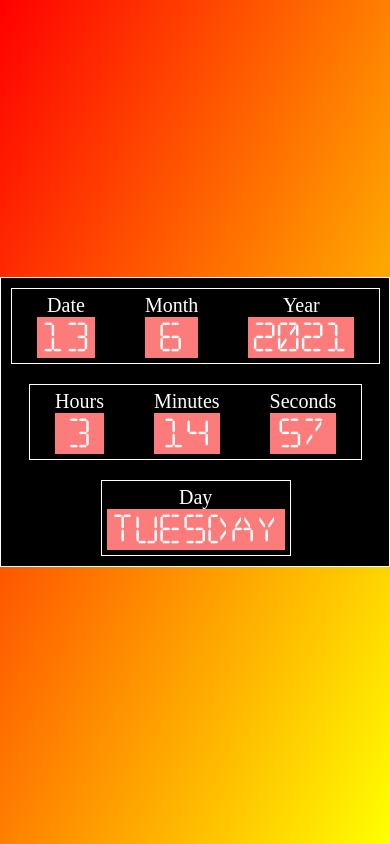
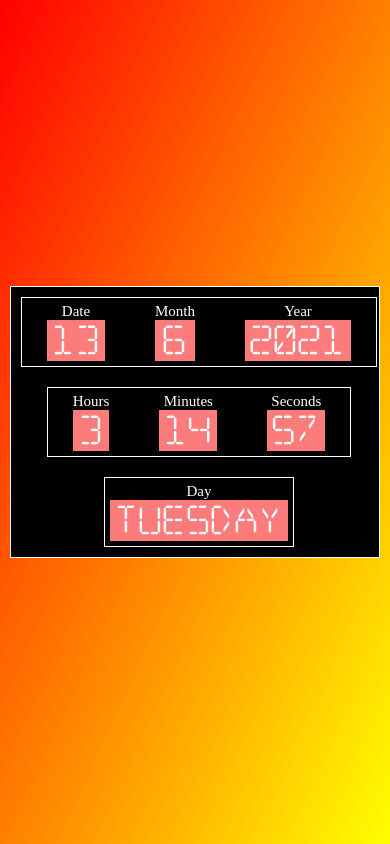
Before and after one commit to Hrithik08-varshney/Digital-Clock, a plain HTML site: page index.html in a window 390 px wide. Drawn offline with Linux system fonts and the light colour scheme.

Commit message:
Update style.css

```diff
--- a/style.css
+++ b/style.css
@@ -56,7 +56,7 @@ body{
 }
 @media(max-width:506px){
     .main{
-        font-size: 20px;
-        width: 390px;
+        font-size: 15px;
+        width: 370px;
     }
 }
```
